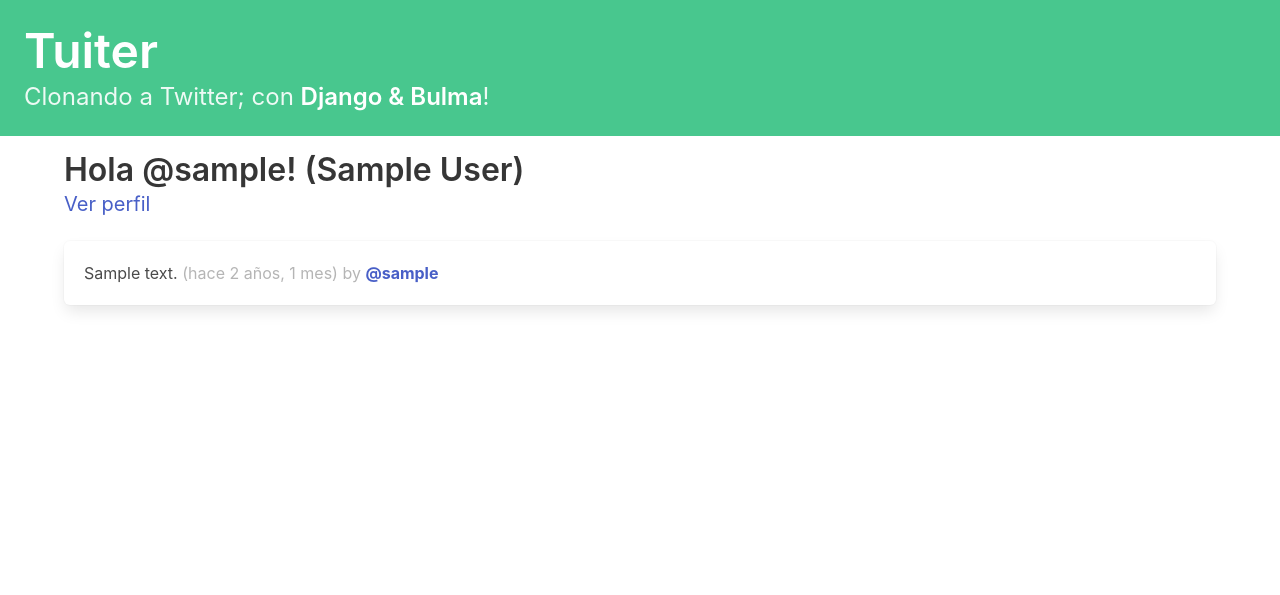
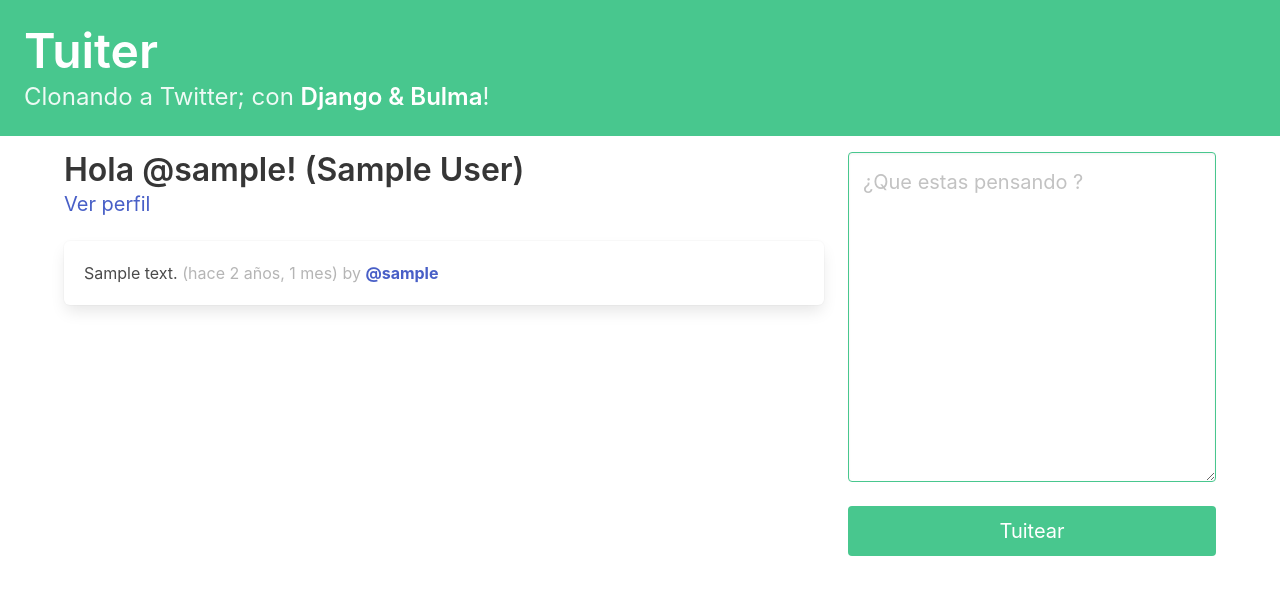
Before and after one commit to jhgakiyama/clon_twitter, a Django app: template templates/home.html in a window 1280 px wide. Shown: the top 595 px of the page. Run offline with Django 3.2, Linux system fonts and the light colour scheme; a user stored in the database is signed in; tables that the repository leaves empty hold one stand-in row (values such as "Sample post"); the template is opened without the code that fills it: values that come from a table or form of the project are taken from there, most other values are stand-ins (such as "Sample title", 1, 10 or a date in 2020).

Commit message:
agrego ModelForm para Tuit

```diff
--- a/templates/home.html
+++ b/templates/home.html
@@ -20,6 +20,16 @@
             {% endfor %}
         </div>
 
+        <div class="column is-one-third">
+            <form method="POST">
+                {%csrf_token%}
+                {{ form.as_p }}
+                <button class="button is-success is-fullwidth is-medium mt-5" type="submit">
+                    Tuitear
+                </button>
+            </form>
+        </div>
+
     {% else %}
         <div class="column">
             <h1 class="title">No tenes Tuis para ver :c</h1>
--- /dev/null
+++ b/tuiter/forms.py
@@ -0,0 +1,19 @@
+from django import forms
+from .models import Tuit
+
+
+class TuitModelForm(forms.ModelForm):
+    body = forms.CharField(
+        required=True,
+        label="",  # quito el label de 'body'
+        widget=forms.widgets.Textarea(
+            attrs={
+                "placeholder": "¿Que estas pensando ?",
+                "class": "textarea is-success is-medium",
+            }
+        ),
+    )
+
+    class Meta:
+        model = Tuit
+        exclude = ("user", )
```
